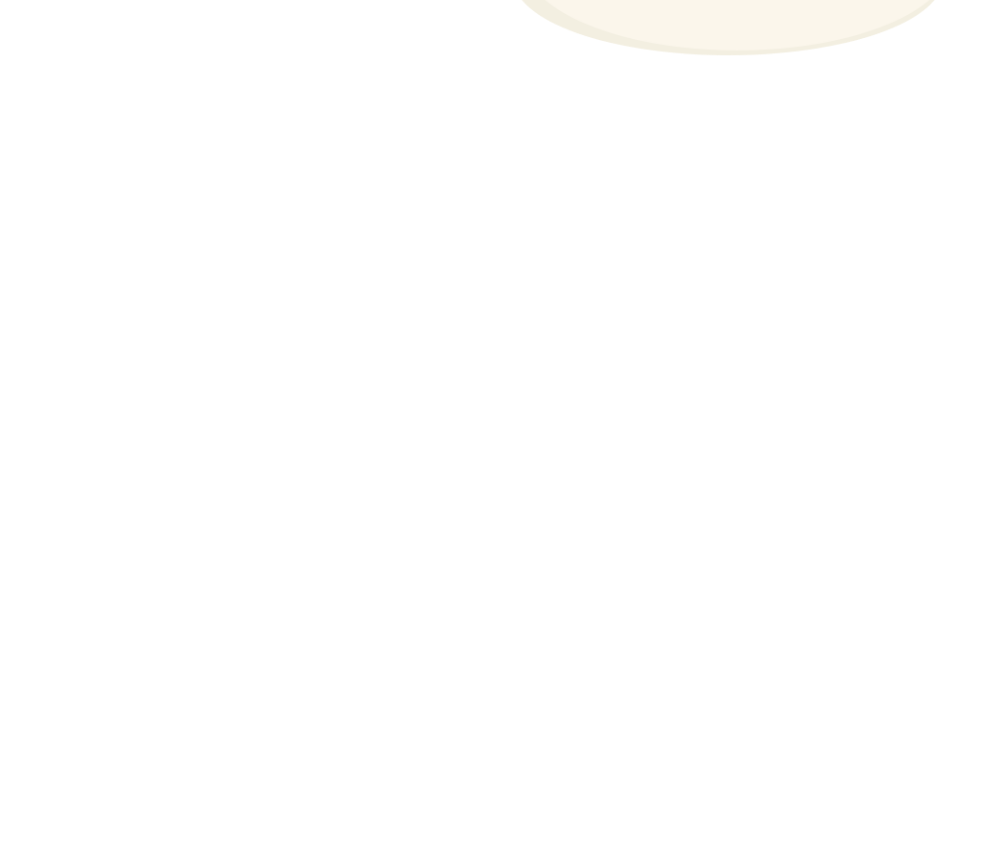
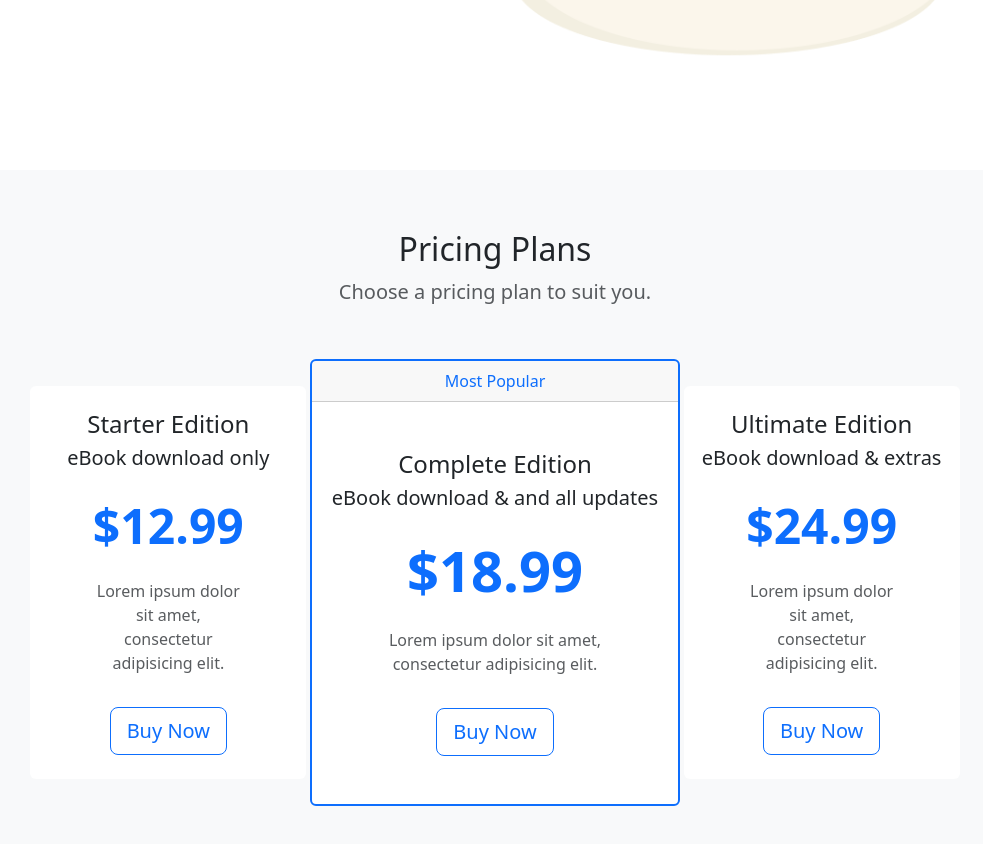
Before and after one commit to Yakub357/bootstrap-project-1, a plain HTML site: page index.html in a window 1280 px wide. Shown: the part 556-1400 px from the top of the page, without its empty margins (145-1128 px from the left). Before the commit the page ends 800 px from the top, so only its background shows below. Drawn offline with nearby package versions, Linux system fonts and the light colour scheme.

Commit message:
lesson-10 completed, cards added to the pricing section

```diff
--- a/index.html
+++ b/index.html
@@ -93,7 +93,70 @@
       </div>
     </section>
 
-    <!-- *Pricing plans -->
+    <!-- * Pricing plans -->
+    <section id="pricing" class="bg-light mt-5">
+      <div class="container-lg">
+        <div class="text-center">
+          <h2>Pricing Plans</h2>
+          <p class="lead text-muted">Choose a pricing plan to suit you.</p>
+        </div>
+
+        <div class="row my-5 align-items-center justify-content-center g-1">
+          <div class="col-8 col-lg-4 col-xl-3">
+            <div class="card border-0">
+              <div class="card-body text-center py-4">
+                <h4 class="card-title">Starter Edition</h4>
+                <p class="lead card-subtitle">eBook download only</p>
+                <p class="display-5 my-4 text-primary fw-bold">$12.99</p>
+                <p class="card-text mx-5 text-muted d-none d-lg-block">
+                  Lorem ipsum dolor sit amet, consectetur adipisicing elit.
+                </p>
+                <a href="#" class="btn btn-outline-primary btn-lg mt-3"
+                  >Buy Now</a
+                >
+              </div>
+            </div>
+          </div>
+
+          <div class="col-9 col-lg-4">
+            <div class="card border-primary border-2">
+              <div class="card-header text-center text-primary">
+                Most Popular
+              </div>
+              <div class="card-body text-center py-5">
+                <h4 class="card-title">Complete Edition</h4>
+                <p class="lead card-subtitle">
+                  eBook download & and all updates
+                </p>
+                <p class="display-4 my-4 text-primary fw-bold">$18.99</p>
+                <p class="card-text mx-5 text-muted d-none d-lg-block">
+                  Lorem ipsum dolor sit amet, consectetur adipisicing elit.
+                </p>
+                <a href="#" class="btn btn-outline-primary btn-lg mt-3"
+                  >Buy Now</a
+                >
+              </div>
+            </div>
+          </div>
+
+          <div class="col-8 col-lg-4 col-xl-3">
+            <div class="card border-0">
+              <div class="card-body text-center py-4">
+                <h4 class="card-title">Ultimate Edition</h4>
+                <p class="lead card-subtitle">eBook download & extras</p>
+                <p class="display-5 my-4 text-primary fw-bold">$24.99</p>
+                <p class="card-text mx-5 text-muted d-none d-lg-block">
+                  Lorem ipsum dolor sit amet, consectetur adipisicing elit.
+                </p>
+                <a href="#" class="btn btn-outline-primary btn-lg mt-3"
+                  >Buy Now</a
+                >
+              </div>
+            </div>
+          </div>
+        </div>
+      </div>
+    </section>
 
     <!-- * Topics at a glance -->
 
```
